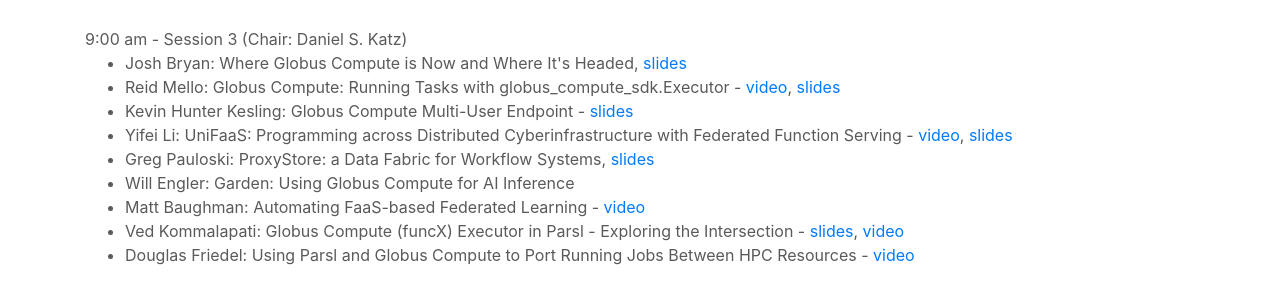
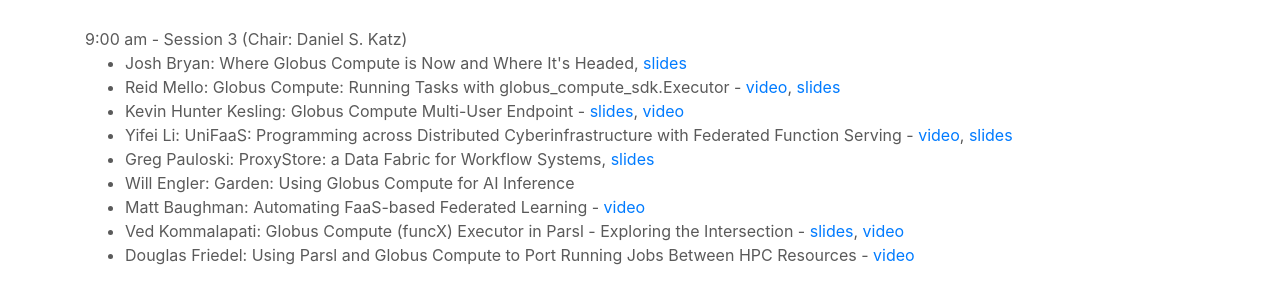
Before and after one commit to Parsl/parsl.github.io, a Jekyll site: the page built from parslfest/parslfest2023.html, in a window 1280 px wide and 900 px high, scrolled down 1778 px. Shown: the part 159-446 px from the top of the window. Built offline with Jekyll 4.4.1, drawn with Linux system fonts in a browser that asks for light colours.

Commit message:
Add kevin video

```diff
--- a/parslfest/parslfest2023.html
+++ b/parslfest/parslfest2023.html
@@ -96,7 +96,7 @@
       <ul>
 	     	<li>Josh Bryan: Where Globus Compute is Now and Where It's Headed, <a href="2023/bryan-globuscompute.pdf" target="_blank">slides</a></li>
 		<li>Reid Mello: Globus Compute: Running Tasks with globus_compute_sdk.Executor - <a href="https://youtu.be/GrC5Iqep9WE">video</a>, <a href="2023/mello-gcexecutor.pdf" target="_blank">slides</a></li>
-     		<li>Kevin Hunter Kesling: Globus Compute Multi-User Endpoint - <a href="2023/khk-multiuser.pdf">slides</a></li>
+     		<li>Kevin Hunter Kesling: Globus Compute Multi-User Endpoint - <a href="2023/khk-multiuser.pdf">slides</a>, <a href="https://youtu.be/Se6eZSSNFtk">video</a></li>
 		<li>Yifei Li: UniFaaS: Programming across Distributed Cyberinfrastructure with Federated Function Serving - <a href="https://youtu.be/Sqrnt90Zka4">video</a>, <a href="2023/li-unifaas.pdf" target="_blank">slides</a></li>
 	      	<li>Greg Pauloski: ProxyStore: a Data Fabric for Workflow Systems, <a href="2023/pauloski-proxystore.pdf" target="_blank">slides</a></li>
 		<li>Will Engler: Garden: Using Globus Compute for AI Inference</li>
```
